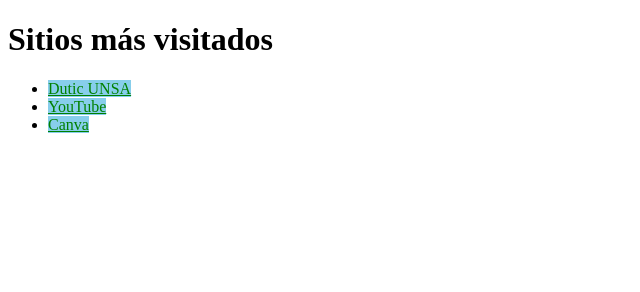
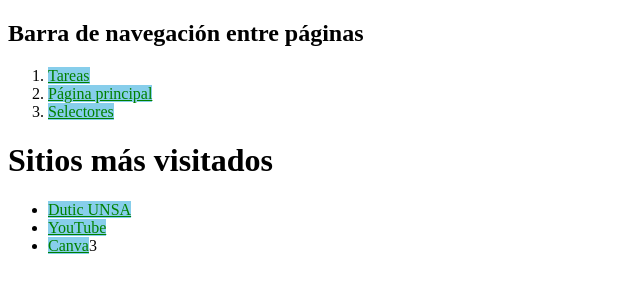
Before and after one commit to AmiraCuba/laboratorio08, a plain HTML site: page favoritos.html in a window 1280 px wide. Shown: the whole page, without its empty margins (0-640 px from the left). Drawn offline with Linux system fonts and the light colour scheme.

Commit message:
Agregando los menús de navegación

```diff
--- a/favoritos.html
+++ b/favoritos.html
@@ -5,11 +5,21 @@
     <link rel="stylesheet" href="favoritos.css">
 </head>
 <body>
+    <header>
+        <h2>Barra de navegación entre páginas</h2>
+        <nav>
+            <ol>
+                <li><a href="tareas.html">Tareas</a></li>
+                <li><a href="index.html">Página principal</a></li>
+                <li><a href="selectores.html">Selectores</a></li>
+            </ol>
+        </nav>
+    </header>
     <h1>Sitios más visitados</h1>
     <ul>
         <li><a href="https://aulavirtual.unsa.edu.pe/2025B/my/courses.php">Dutic UNSA</a></li>
         <li><a href="https://www.youtube.com">YouTube</a></li>
-        <li><a href="https://www.canva.com/?clickId=VD-TrL3sUxycTm326XXW2W0EUkp3J1SoNXFj0U0&utm_medium=affiliate&utm_source=Opera%E2%80%8A_1943907&irgwc=1">Canva</a></li>
+        <li><a href="https://www.canva.com/?clickId=VD-TrL3sUxycTm326XXW2W0EUkp3J1SoNXFj0U0&utm_medium=affiliate&utm_source=Opera%E2%80%8A_1943907&irgwc=1">Canva</a>3</li>
     </ul>
 </body>
 </html>
```
Also changed, not shown: index.html (+10 -0 lines), selectores.html (+10 -0 lines), tareas.html (+10 -0 lines).
